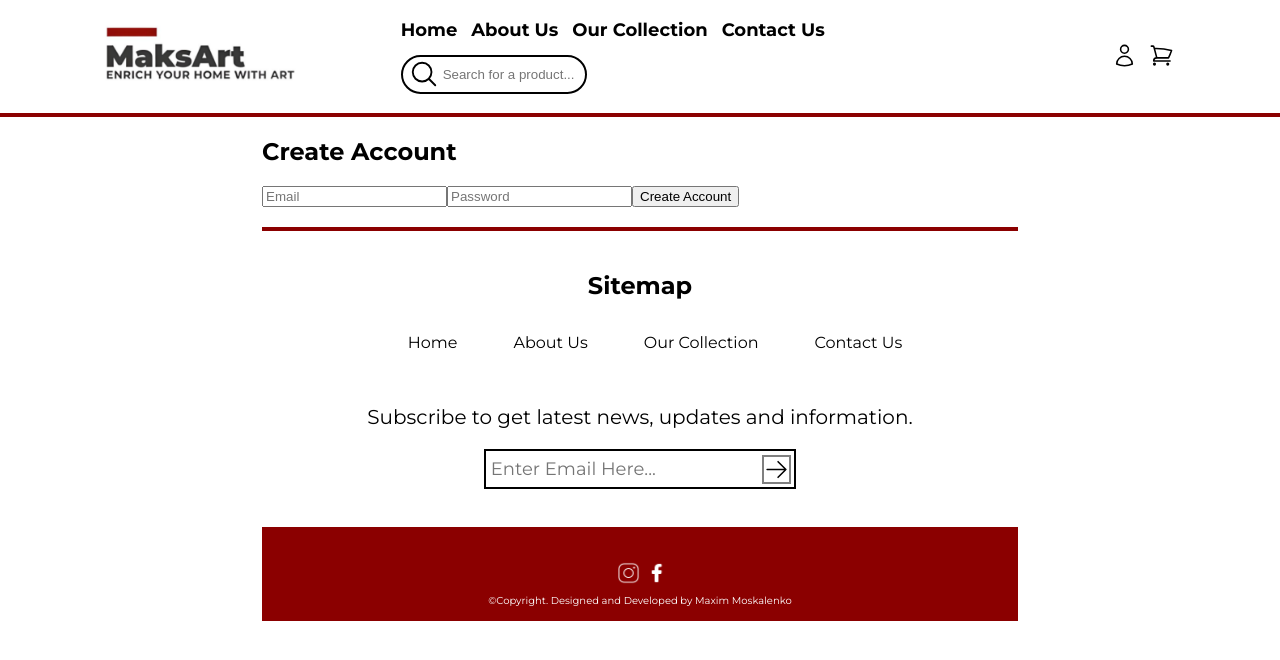
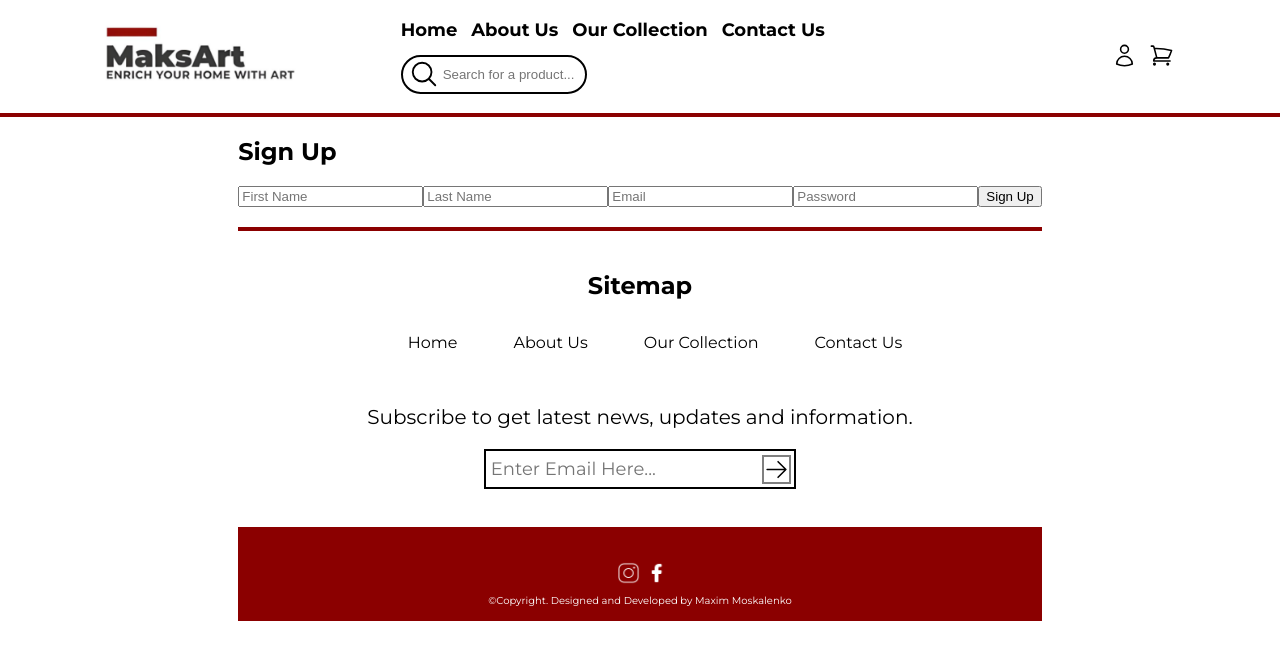
Before and after one commit to MadMax2121/MaksArt, a React (Create React App) app: page /signup in a window 1280 px wide. Shown: the top 660 px of the page. Built offline with nearby package versions, Linux system fonts and the light colour scheme; no server answers; the database is empty.

Commit message:
login progress

```diff
--- a/src/Collection/Collection.js
+++ b/src/Collection/Collection.js
@@ -1,36 +1,36 @@
 import React from 'react'
-import { useState, useEffect, } from 'react';
 import "./Collection.css";
-import { useNavigate } from 'react-router-dom';
+import { useNavigate, useSearchParams,} from 'react-router-dom';
 
 
 function Collection({paintings}) {
 
-  const [page, setPage] = useState(1);
+  const [searchParams, setSearchParams] = useSearchParams();
+  const navigate = useNavigate();
 
-  useEffect(() => {
+  const currentPage = parseInt(searchParams.get('page')) || 1;
+
+  const paintingsPerPage = 12;
+  const startIndex = (currentPage - 1) * paintingsPerPage;
+  const endIndex = startIndex + paintingsPerPage;
+
+  const setPage = (page) => {
+    setSearchParams({ page }); // This updates the URL
+
     window.scrollTo({
       top: 0,
       left: 0,
       behavior: "smooth"
     });
-  }, [page]);
-
-  const paintingsPerPage = 12;
-  const startIndex = (page - 1) * paintingsPerPage;
-  const endIndex = startIndex + paintingsPerPage;
-
-  const navigate = useNavigate();
+  };
 
   const handlePaintingClick = (painting) => {
     navigate('/product_information', { state: { painting: painting } });
   };
 
   return (
-
-
     <div className='collection'>
-      {page === 1 && (
+      {currentPage === 1 && (
         <>
           <h1>Our Collection</h1>
           <p>Welcome to our collection! Please do not hesitate to look at all of our products, you can click on any of them for more information, and you can add them to cart and purchase them. Or you can also leave a review if you like!</p>
@@ -64,8 +64,8 @@ function Collection({paintings}) {
         ))}
       </div>
       <div className="painting_buttons">
-        <button className={page === 1 ? "active" : ""} style={{ marginRight: "30px" }} onClick={() => setPage(1)}>1</button>
-        <button className={page === 2 ? "active" : ""} onClick={() => setPage(2)}>2</button>
+        <button className={currentPage === 1 ? "active" : ""} style={{ marginRight: "30px" }} onClick={() => setPage(1)}>1</button>
+        <button className={currentPage === 2 ? "active" : ""} onClick={() => setPage(2)}>2</button>
       </div>
     </div>
   )
--- a/src/Firebase.js
+++ b/src/Firebase.js
@@ -1,6 +1,6 @@
 // Import the functions you need from the SDKs you need
 import { initializeApp } from "firebase/app";
-import { getAnalytics } from "firebase/analytics";
+//import { getAnalytics } from "firebase/analytics";
 //import { getQueriesForElement } from "@testing-library/react";
 import { getFirestore } from "firebase/firestore";
 import { getAuth } from "firebase/auth";
@@ -21,7 +21,7 @@ const firebaseConfig = {
 
 // Initialize Firebase
 const app = initializeApp(firebaseConfig);
-const analytics = getAnalytics(app);
+//const analytics = getAnalytics(app);
 const auth = getAuth(app);
 const db = getFirestore(app);
 
--- a/src/Header/Header.js
+++ b/src/Header/Header.js
@@ -1,6 +1,6 @@
-import React from 'react'
 import './Header.css'
-import { NavLink, Link } from 'react-router-dom';
+import { NavLink, Link} from 'react-router-dom';
+import React from 'react';
 
 
 
@@ -25,7 +25,7 @@ function Header() {
 
       <div className='icons'>
         <button className="nav-icon">
-        <Link to="/login"><img className="profile" src="/header/profile.svg" alt="" /></Link>
+        <Link to = {'/login'}><img className="profile" src="/header/profile.svg" alt="" /></Link>
         </button>
         <button className="nav-icon">
           <img className="cart" src="/header/cart.svg" alt="" />
--- a/src/Login/AuthContext.js
+++ b/src/Login/AuthContext.js
@@ -6,6 +6,7 @@ export const AuthContext = createContext();
 export const AuthProvider = ({ children }) => {
   const [currentUser, setCurrentUser] = useState(null);
   const [loading, setLoading] = useState(true);
+  const [fromLocation, setFromLocation] = useState('/');
 
   useEffect(() => {
     const unsubscribe = auth.onAuthStateChanged(user => {
@@ -17,7 +18,7 @@ export const AuthProvider = ({ children }) => {
   }, []);
 
   return (
-    <AuthContext.Provider value={{ currentUser }}>
+    <AuthContext.Provider value={{ currentUser, fromLocation, setFromLocation }}>
       {!loading && children}
     </AuthContext.Provider>
   );
--- a/src/Login/Login.js
+++ b/src/Login/Login.js
@@ -1,29 +1,39 @@
-import React, { useState, useContext } from 'react';
+import React, { useState } from 'react';
 import { useNavigate } from 'react-router-dom';
-
-import { AuthContext } from './AuthContext';
 import { Link } from 'react-router-dom';
-import { signInWithEmailAndPassword } from 'firebase/auth';
-import { auth } from '../Firebase'; // Adjust the path as necessary
-
+import { signInWithEmailAndPassword,  GoogleAuthProvider, signInWithPopup } from 'firebase/auth';
+import { auth } from '../Firebase';
 
 const LoginPage = () => {
   const [email, setEmail] = useState('');
   const [password, setPassword] = useState('');
   const [error, setError] = useState('');
   const navigate = useNavigate();
-  const { currentUser } = useContext(AuthContext);
 
   const handleSubmit = async (e) => {
     e.preventDefault();
 
     try {
       await signInWithEmailAndPassword(auth, email, password);
-      navigate('/');
+      navigate(-1);
     } catch (error) {
     alert(error);
     }
   };
+
+
+    const signInWithGoogle = async () => {
+      const provider = new GoogleAuthProvider();
+
+      try {
+        await signInWithPopup(auth, provider);
+        navigate(-1);
+      } catch (error) {
+        console.error(error);
+        // Handle errors here
+      }
+    };
+
 
   return (
     <div>
@@ -45,7 +55,8 @@ const LoginPage = () => {
         <button type="submit">Login</button>
       </form>
 
-      <Link to = '/signup'>CReate account</Link>
+      <button onClick={signInWithGoogle}>Sign in with Google</button>
+      <Link to = '/signup'>Create account</Link>
     </div>
   );
 };
--- a/src/Login/Signup.js
+++ b/src/Login/Signup.js
@@ -1,13 +1,14 @@
 import React, { useState } from 'react';
 import { useNavigate} from 'react-router-dom';
 import { auth } from '../Firebase';
-import { Link } from 'react-router-dom';
-import { createUserWithEmailAndPassword } from 'firebase/auth';
+import { createUserWithEmailAndPassword, updateProfile } from 'firebase/auth';
 
 
 const Signup = () => {
   const [email, setEmail] = useState('');
   const [password, setPassword] = useState('');
+  const [firstName, setFirstName] = useState('');
+  const [lastName, setLastName] = useState('');
   const [error, setError] = useState('');
   const navigate = useNavigate();
 
@@ -16,18 +17,40 @@ const Signup = () => {
     setError('');
 
     try {
-      await createUserWithEmailAndPassword(auth, email, password);
-      navigate('/'); // Redirect to dashboard after account creation
+      const userCredential = await createUserWithEmailAndPassword(auth, email, password);
+      const user = userCredential.user;
+
+      // Update profile with additional information
+      await updateProfile(user, {
+        displayName: `${firstName} ${lastName}`,
+        // You can add more profile fields here if needed
+      });
+
+      // Redirect or additional logic after successful account creation
+      navigate('/dashboard');
     } catch (error) {
-      alert(error);
+      setError('Failed to create an account');
+      console.log(error);
     }
   };
 
   return (
     <div>
-      <h2>Create Account</h2>
+      <h2>Sign Up</h2>
       {error && <p>{error}</p>}
       <form onSubmit={handleSubmit}>
+        <input
+          type="text"
+          placeholder="First Name"
+          value={firstName}
+          onChange={(e) => setFirstName(e.target.value)}
+        />
+        <input
+          type="text"
+          placeholder="Last Name"
+          value={lastName}
+          onChange={(e) => setLastName(e.target.value)}
+        />
         <input
           type="email"
           placeholder="Email"
@@ -40,11 +63,11 @@ const Signup = () => {
           value={password}
           onChange={(e) => setPassword(e.target.value)}
         />
-        <button type="submit">Create Account</button>
+        <button type="submit">Sign Up</button>
       </form>
-
     </div>
   );
 };
 
+
 export default Signup;
--- a/src/ProductInfo/ProductInfo.js
+++ b/src/ProductInfo/ProductInfo.js
@@ -1,13 +1,12 @@
 import React from 'react';
-import { useLocation } from 'react-router-dom';
+import { useLocation, useNavigate } from 'react-router-dom';
 import { useState, useEffect } from 'react';
 import "./ProductInfo.css";
-
-import { useNavigate } from 'react-router-dom';
 
 function ProductInformation() {
     const location = useLocation();
     const painting = location.state && location.state.painting;
+
 
     useEffect(() => {
         window.scrollTo({
@@ -20,7 +19,7 @@ function ProductInformation() {
     const navigate = useNavigate();
 
     const goBack = () => {
-        navigate(-1);
+        navigate(-1, { state: { navigatedBack: true } });;
     };
     const image_list = [painting.img_1, painting.img_2, painting.img_3,];
 
```
